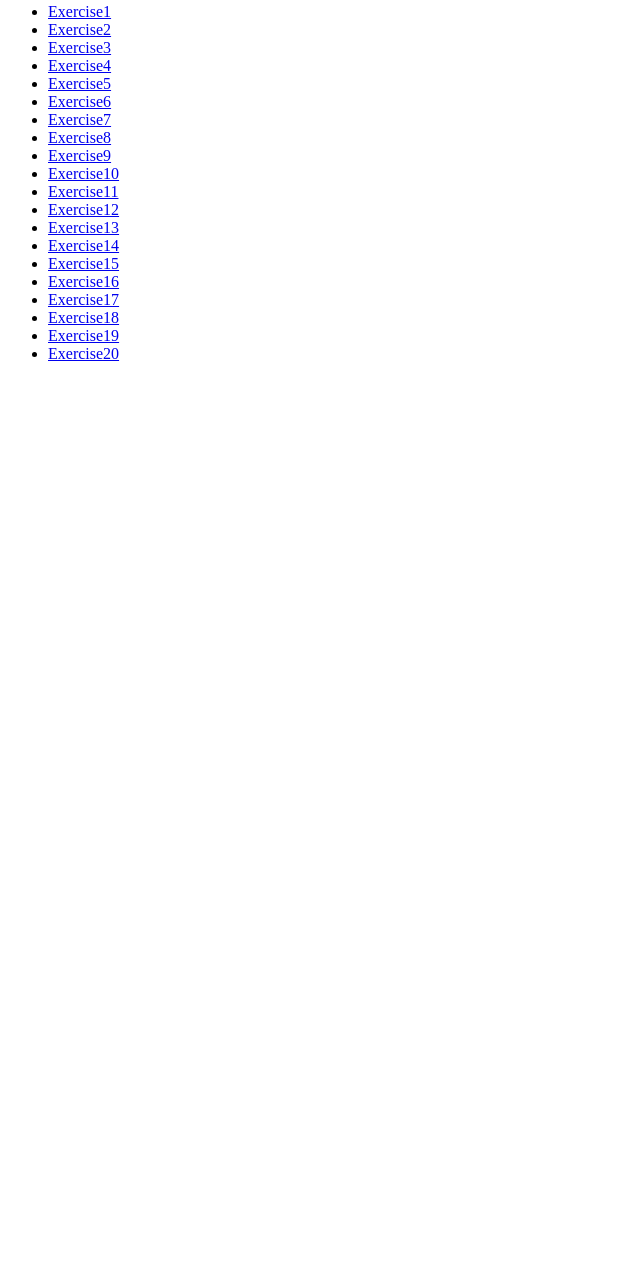
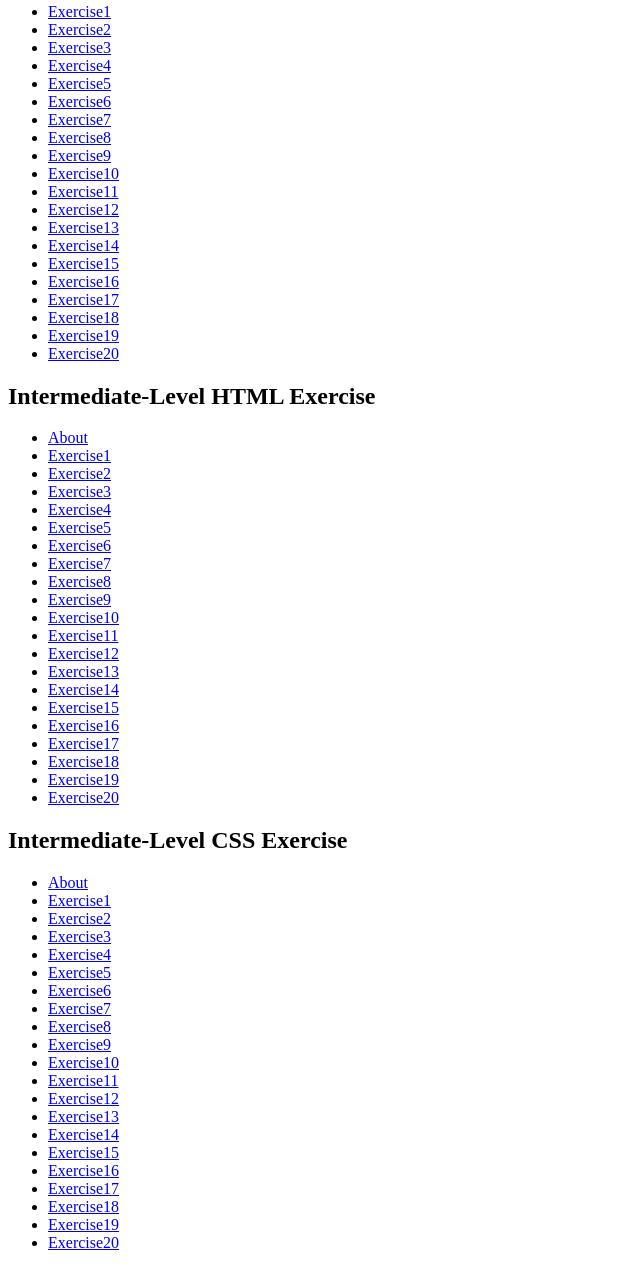
Before and after one commit to dilnoza4/course-1, a plain HTML site: page index.html in a window 1280 px wide. Shown: the part 551-1819 px from the top of the page, without its empty margins (0-640 px from the left). Before the commit the page ends 930 px from the top, so only its background shows below. Drawn offline with Linux system fonts and the light colour scheme.

Commit message:
connected intermediate html and css with index.html

```diff
--- a/index.html
+++ b/index.html
@@ -136,5 +136,142 @@
       <a href="Beginner%20Level%20CSS%20Exercises/exercise20css.html">Exercise20</a>
     </li>
   </ul>
+
+  <h2> Intermediate-Level HTML Exercise</h2>
+
+<ul>
+  <li>
+    <a href="Intermediate Level HTML Exercises/about.html">About</a>
+  </li>
+  <li>
+    <a href="Intermediate Level HTML Exercises/exercise1.html">Exercise1</a>
+  </li>
+  <li>
+    <a href="Intermediate Level HTML Exercises/exercise2.html">Exercise2</a>
+  </li>
+  <li>
+    <a href="Intermediate Level HTML Exercises/exercise3.html">Exercise3</a>
+  </li>
+  <li>
+    <a href="Intermediate Level HTML Exercises/exercise4.html">Exercise4</a>
+  </li>
+  <li>
+    <a href="Intermediate Level HTML Exercises/exercise5.html">Exercise5</a>
+  </li>
+  <li>
+    <a href="Intermediate Level HTML Exercises/exercise6.html">Exercise6</a>
+  </li>
+  <li>
+    <a href="Intermediate Level HTML Exercises/exercise7.html">Exercise7</a>
+  </li>
+  <li>
+    <a href="Intermediate Level HTML Exercises/exercise8.html">Exercise8</a>
+  </li>
+  <li>
+    <a href="Intermediate Level HTML Exercises/exercise9.html">Exercise9</a>
+  </li>
+  <li>
+    <a href="Intermediate Level HTML Exercises/exercise10.html">Exercise10</a>
+  </li>
+  <li>
+    <a href="Intermediate Level HTML Exercises/exercise11.html">Exercise11</a>
+  </li>
+  <li>
+    <a href="Intermediate Level HTML Exercises/exercise12.html">Exercise12</a>
+  </li>
+  <li>
+    <a href="Intermediate Level HTML Exercises/exercise13.html">Exercise13</a>
+  </li>
+  <li>
+    <a href="Intermediate Level HTML Exercises/exercise14.html">Exercise14</a>
+  </li>
+  <li>
+    <a href="Intermediate Level HTML Exercises/exercise15.html">Exercise15</a>
+  </li>
+  <li>
+    <a href="Intermediate Level HTML Exercises/exercise16.html">Exercise16</a>
+  </li>
+  <li>
+    <a href="Intermediate Level HTML Exercises/exercise17.html">Exercise17</a>
+  </li>
+  <li>
+    <a href="Intermediate Level HTML Exercises/exercise18.html">Exercise18</a>
+  </li>
+  <li>
+    <a href="Intermediate Level HTML Exercises/exercise19.html">Exercise19</a>
+  </li>
+  <li>
+    <a href="Intermediate Level HTML Exercises/exercise20.html">Exercise20</a>
+  </li>
+</ul>
+
+  <h2> Intermediate-Level CSS Exercise</h2>
+
+<ul>
+  <li>
+    <a href="Intermediate Level CSS Exercises/about.html">About</a>
+  </li>
+  <li>
+    <a href="Intermediate Level CSS Exercises/exercise1.html">Exercise1</a>
+  </li>
+  <li>
+    <a href="Intermediate Level CSS Exercises/exercise2.html">Exercise2</a>
+  </li>
+  <li>
+    <a href="Intermediate Level CSS Exercises/exercise3.html">Exercise3</a>
+  </li>
+  <li>
+    <a href="Intermediate Level CSS Exercises/exercise4.html">Exercise4</a>
+  </li>
+  <li>
+    <a href="Intermediate Level CSS Exercises/exercise5.html">Exercise5</a>
+  </li>
+  <li>
+    <a href="Intermediate Level CSS Exercises/exercise6.html">Exercise6</a>
+  </li>
+  <li>
+    <a href="Intermediate Level CSS Exercises/exercise7.html">Exercise7</a>
+  </li>
+  <li>
+    <a href="Intermediate Level CSS Exercises/exercise8.html">Exercise8</a>
+  </li>
+  <li>
+    <a href="Intermediate Level CSS Exercises/exercise9.html">Exercise9</a>
+  </li>
+  <li>
+    <a href="Intermediate Level CSS Exercises/exercise10.html">Exercise10</a>
+  </li>
+  <li>
+    <a href="Intermediate Level CSS Exercises/exercise11.html">Exercise11</a>
+  </li>
+  <li>
+    <a href="Intermediate Level CSS Exercises/exercise12.html">Exercise12</a>
+  </li>
+  <li>
+    <a href="Intermediate Level CSS Exercises/exercise13.html">Exercise13</a>
+  </li>
+  <li>
+    <a href="Intermediate Level CSS Exercises/exercise14.html">Exercise14</a>
+  </li>
+  <li>
+    <a href="Intermediate Level CSS Exercises/exercise15.html">Exercise15</a>
+  </li>
+  <li>
+    <a href="Intermediate Level CSS Exercises/exercise16.html">Exercise16</a>
+  </li>
+  <li>
+    <a href="Intermediate Level CSS Exercises/exercise17.html">Exercise17</a>
+  </li>
+  <li>
+    <a href="Intermediate Level CSS Exercises/exercise18.html">Exercise18</a>
+  </li>
+  <li>
+    <a href="Intermediate Level CSS Exercises/exercise19.html">Exercise19</a>
+  </li>
+  <li>
+    <a href="Intermediate Level CSS Exercises/exercise20.html">Exercise20</a>
+  </li>
+</ul>
+
 </body>
 </html>
```
